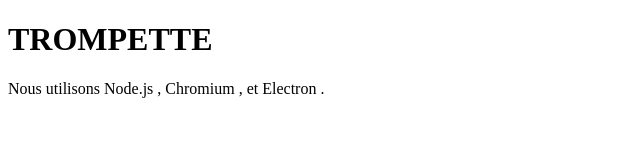
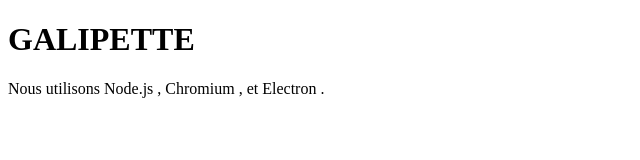
Before and after one commit to ElConcombritos/electron-update, an Electron app: page index.html in a window 800 px wide. Shown: the whole page, without its empty margins (0-640 px from the left). Drawn offline with Linux system fonts and the light colour scheme.

Commit message:
new version

```diff
--- a/index.html
+++ b/index.html
@@ -8,7 +8,7 @@
     <title>Hello World!</title>
   </head>
   <body>
-    <h1>TROMPETTE</h1>
+    <h1>GALIPETTE</h1>
     Nous utilisons Node.js <span id="node-version"></span>,
     Chromium <span id="chrome-version"></span>,
     et Electron <span id="electron-version"></span>.
--- a/package.json
+++ b/package.json
@@ -1,6 +1,6 @@
 {
   "name": "bite",
-  "version": "1.0.12",
+  "version": "1.0.13",
   "description": "bite",
   "main": "main.js",
   "repository": "https://github.com/ElConcombritos/grossemerde",
```
